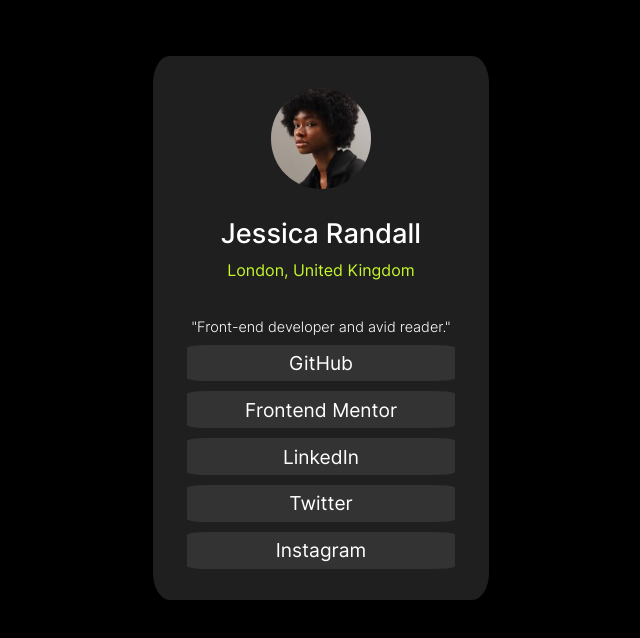
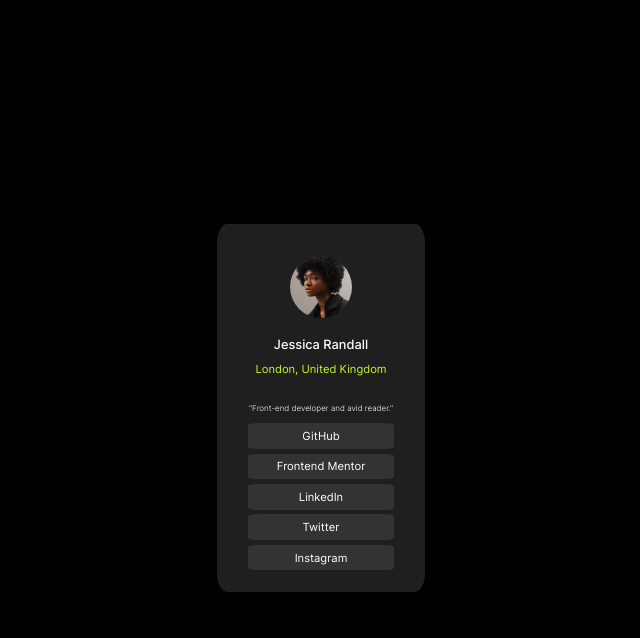
Before and after one commit to AdolpheTshimungu/social_links_profile_main, a plain HTML site: page index.html in a window 1280 px wide. Shown: the whole page, without its empty margins (319-959 px from the left). Drawn offline with Linux system fonts and the light colour scheme.

Commit message:
desktop design finalized

```diff
--- a/assets/styles/styles.css
+++ b/assets/styles/styles.css
@@ -101,3 +101,99 @@
     background-color: bisque;
     cursor: pointer;
 }
+
+@media(min-width:70rem) {
+    body {
+        background-color: black;
+        display: flex;
+        flex-direction: column;
+        align-items: center;
+        justify-content: center;
+        height: 100vh;
+    }
+
+    .main {
+        display: flex;
+        flex-direction: column;
+        background-color: hsl(0, 0%, 12%);
+        align-items: center;
+        justify-content: space-between;
+        width: 13rem;
+        height: 23rem;
+        margin-top: 3rem;
+        margin-bottom: 3rem;
+        margin-left: 1rem;
+        margin-right: 1rem;
+        border-radius: 5%;
+        padding: 2rem 0rem 2rem 0rem;
+        gap: 10px;
+    }
+
+    .main img {
+        width: 30%;
+        border-radius: 50%;
+    }
+
+    .main h1 {
+        color: hsl(0, 0%, 100%);
+        font-family: 'Inter', serif;
+        font-style: normal;
+        font-weight: 500;
+        margin-bottom: 0px;
+        font-size: 0.8rem;
+    }
+
+    .main h2 {
+        color: hsl(75, 94%, 57%);
+        font-family: 'Inter', serif;
+        font-size: 0.7rem;
+        font-style: normal;
+        font-weight: 400;
+        margin-top: 0px;
+    }
+
+    .main p {
+        color: hsl(0, 0%, 100%);
+        font-family: 'Inter', serif;
+        font-size: 0.5rem;
+        font-weight: 300;
+        margin-bottom: 0px;
+    }
+
+    .main ul {
+        display: flex;
+        flex-direction: column;
+        justify-self: center;
+        align-items: center;
+        list-style-type: none;
+        gap: 0.3rem;
+        margin: auto;
+        width: 100%;
+        padding: 0;
+    }
+
+    .main ul li {
+        display: flex;
+        justify-content: center;
+        align-items: center;
+        background-color: hsl(0, 0%, 20%);
+        margin: auto;
+        padding: auto;
+        width: 70%;
+        font-family: 'Inter', serif;
+        font-weight: 400;
+        font-size: 0.7rem;
+        height: 1.6rem;
+        border-radius: 8%;
+    }
+
+    ul li a {
+        text-decoration: none;
+        color: hsl(0, 0%, 100%);
+    }
+
+    ul li:hover {
+        background-color: bisque;
+        cursor: pointer;
+    }
+}
```
